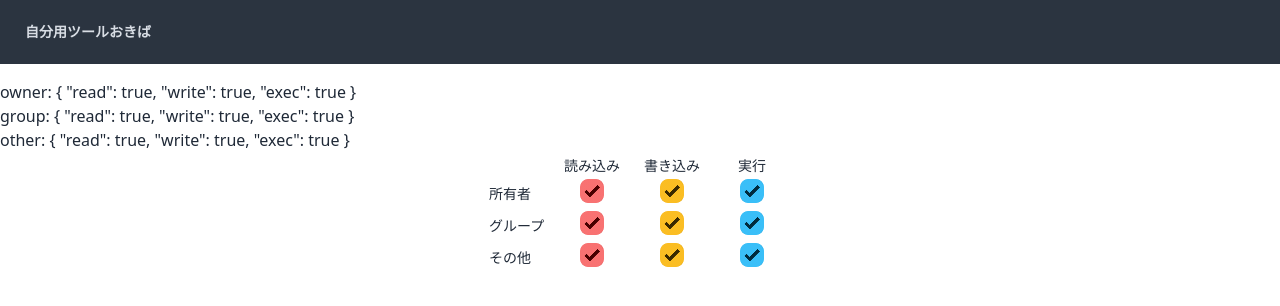
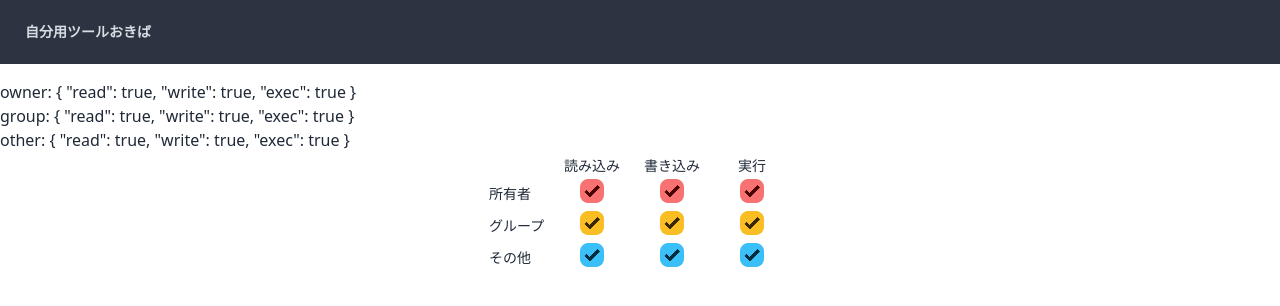
Before and after one commit to kyoruni/my-tools, a Vue app: page /permission in a window 1280 px wide. Shown: the top 306 px of the page. Built offline with nearby package versions, Linux system fonts and the light colour scheme.

Commit message:
:lipstick: チェックボックス色の調整
同じ行は同じ色の方が見やすい気がする

```diff
--- a/src/views/Permission.vue
+++ b/src/views/Permission.vue
@@ -29,31 +29,31 @@ const other = ref({ read: true, write: true, exec: true });
           <input type="checkbox" v-model="owner.read" class="checkbox checkbox-error" />
         </td>
         <td class="w-20">
-          <input type="checkbox" v-model="owner.write" class="checkbox checkbox-warning" />
+          <input type="checkbox" v-model="owner.write" class="checkbox checkbox-error" />
         </td>
         <td class="w-20">
-          <input type="checkbox" v-model="owner.exec" class="checkbox checkbox-info" />
+          <input type="checkbox" v-model="owner.exec" class="checkbox checkbox-error" />
         </td>
       </tr>
       <tr class="text-center">
         <td class="w-16 label-text text-left">グループ</td>
         <td class="w-20">
-          <input type="checkbox" v-model="group.read" class="checkbox checkbox-error" />
+          <input type="checkbox" v-model="group.read" class="checkbox checkbox-warning" />
         </td>
         <td class="w-20">
           <input type="checkbox" v-model="group.write" class="checkbox checkbox-warning" />
         </td>
         <td class="w-20">
-          <input type="checkbox" v-model="group.exec" class="checkbox checkbox-info" />
+          <input type="checkbox" v-model="group.exec" class="checkbox checkbox-warning" />
         </td>
       </tr>
       <tr class="text-center">
         <td class="w-16 label-text text-left">その他</td>
         <td class="w-20">
-          <input type="checkbox" v-model="other.read" class="checkbox checkbox-error" />
+          <input type="checkbox" v-model="other.read" class="checkbox checkbox-info" />
         </td>
         <td class="w-20">
-          <input type="checkbox" v-model="other.write" class="checkbox checkbox-warning" />
+          <input type="checkbox" v-model="other.write" class="checkbox checkbox-info" />
         </td>
         <td class="w-20">
           <input type="checkbox" v-model="other.exec" class="checkbox checkbox-info" />
```
